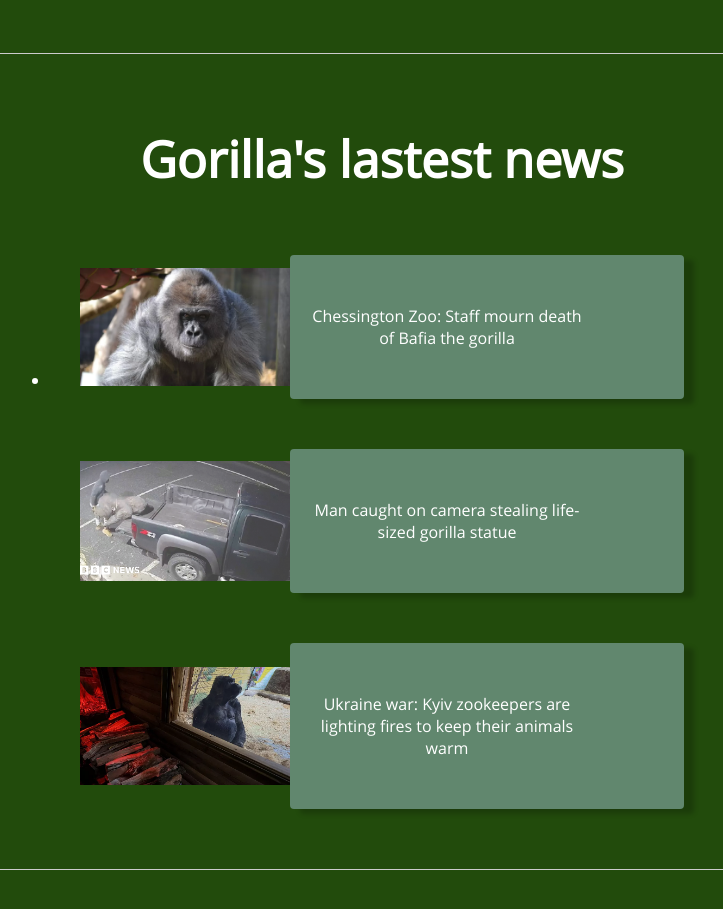
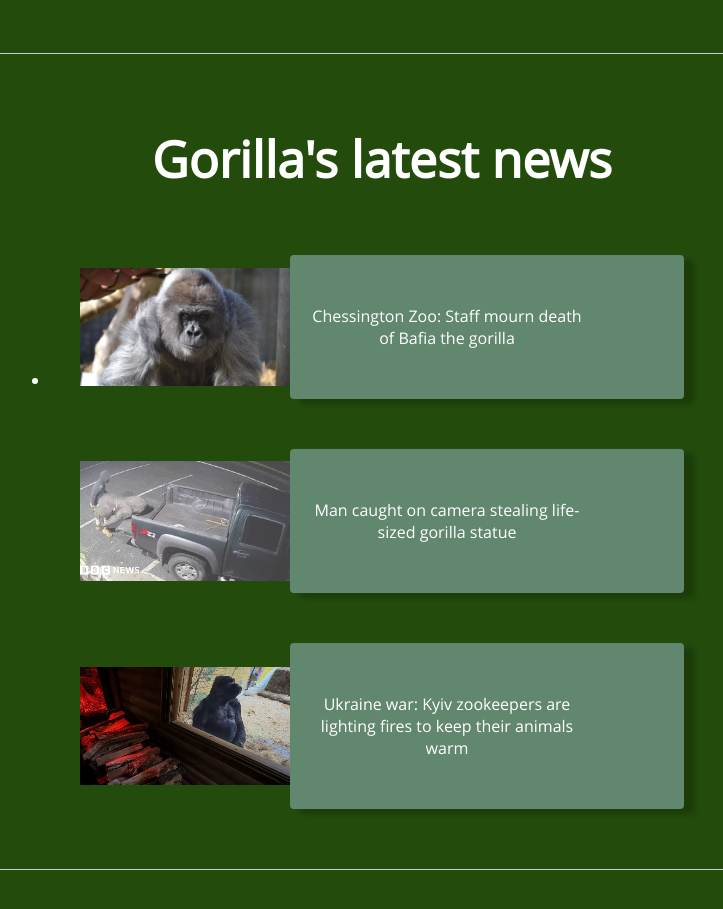
Before and after one commit to sissyth/my-profile, a plain HTML site: page index.html in a window 1280 px wide. Shown: the part 1640-2549 px from the top of the page, without its empty margins (258-981 px from the left). Drawn offline with Linux system fonts and the light colour scheme.

Commit message:
Update index.html

```diff
--- a/index.html
+++ b/index.html
@@ -41,7 +41,7 @@
         </section>
         <section>
             <div class="news">
-                <h2 id=news_h1>Gorilla's lastest news</h2>
+                <h2 id=news_h1>Gorilla's latest news</h2>
                 <div class="cards">
                     <div class="card">
                         <img src=image/article1.png alt="article 1">
```
